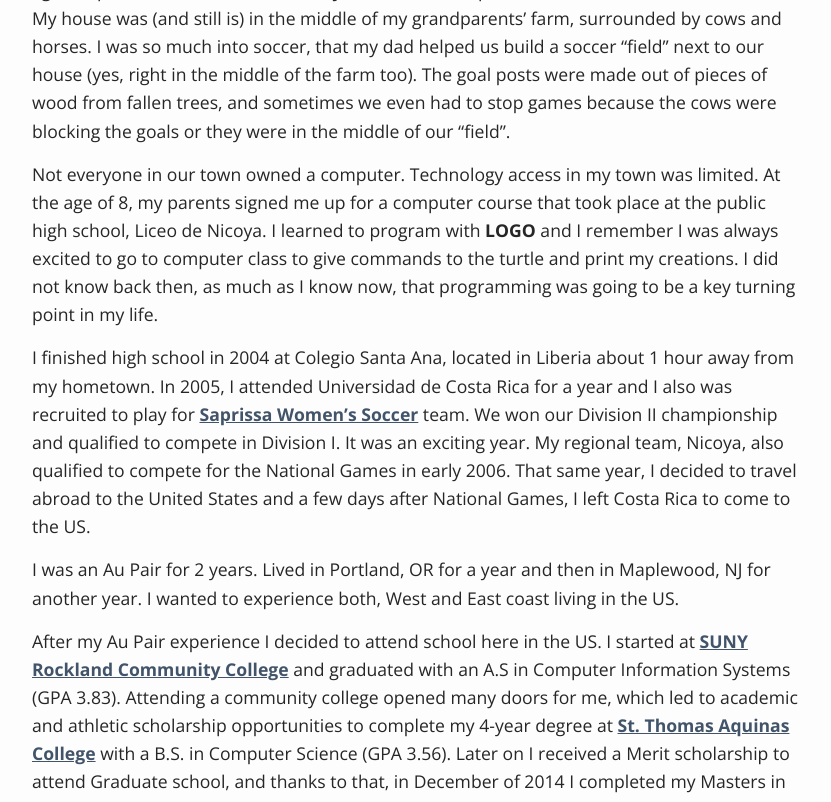
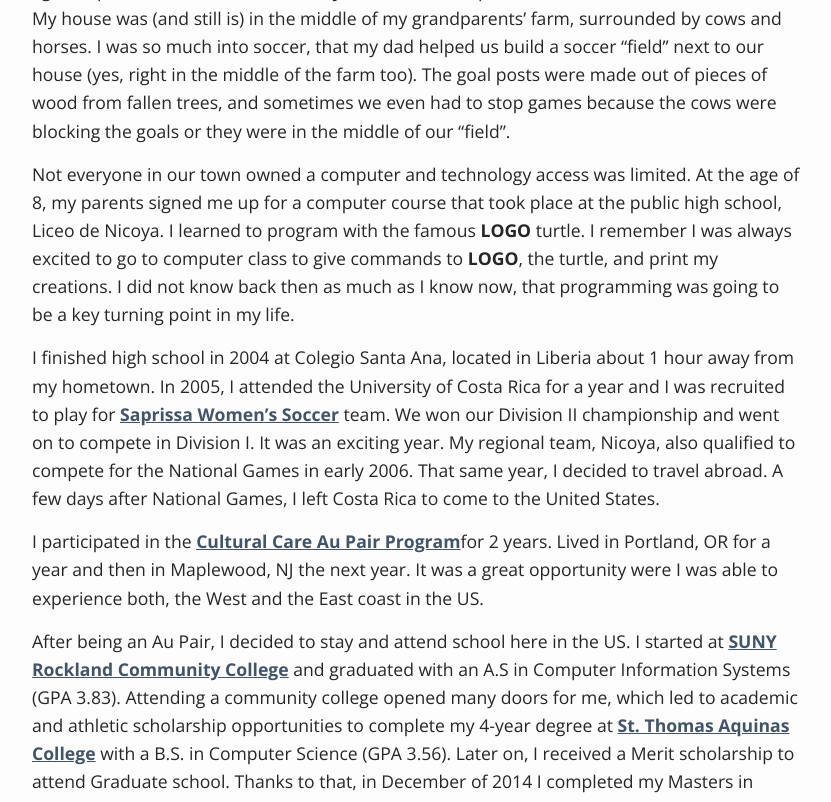
Before and after one commit to paoga87/jekyllsite, a Jekyll site: the page built from _pages/01_about.md, in a window 1280 px wide and 900 px high, scrolled down 689 px, cut to the strip 98-900 px from the top of the window. Shown: the whole strip, without its empty margins (223-1054 px from the left). Built offline with Jekyll 4.4.1, drawn with Linux system fonts in a browser that asks for light colours; some web fonts are replaced; some of the changed text lies outside the part shown.

Commit message:
Grammar tune up

```diff
--- a/_pages/01_about.md
+++ b/_pages/01_about.md
@@ -7,19 +7,22 @@
 
 <div class="img-profile"><img src="../img/pg.jpg" caption="Paola Garcia Cardenas - Personal Website" /></div>
 
-I grew up in a small town called **Nicoya**, located in the province of **Guanacaste, Costa Rica**. My house was (and still is) in the middle of my grandparents’  farm, surrounded by cows and horses. I was so much into soccer, that my dad helped us build a soccer “field” next to our house (yes, right in the middle of the farm too). The goal posts were made out of pieces of wood from fallen trees, and sometimes we even had to stop games because the cows were blocking the goals or they were in the middle of our “field”.
+I grew up in a small town called **Nicoya**, located in the province of **Guanacaste, Costa Rica**. My house was (and still is) in the middle of my grandparents’ farm, surrounded by cows and horses. I was so much into soccer, that my dad helped us build a soccer “field” next to our house (yes, right in the middle of the farm too). The goal posts were made out of pieces of wood from fallen trees, and sometimes we even had to stop games because the cows were blocking the goals or they were in the middle of our “field”.
 
-Not everyone in our town owned a computer. Technology access in my town was limited. At the age of 8, my parents signed me up for a computer course that took place at the public high school, Liceo de Nicoya. I learned to program with **LOGO** and I remember  I was always excited to go to computer class to give commands to the turtle and print my creations. I did not know back then, as much as I know now, that programming was going to be a key turning point in my life.
+Not everyone in our town owned a computer and technology access was limited. At the age of 8, my parents signed me up for a computer course that took place at the public high school, Liceo de Nicoya. I learned to program with the famous **LOGO** turtle. I remember I was always excited to go to computer class to give commands to **LOGO**, the turtle, and print my creations. I did not know back then as much as I know now, that programming was going to be a key turning point in my life.
 
-I finished high school in 2004 at Colegio Santa Ana, located in Liberia about 1 hour away from my hometown. In 2005, I attended Universidad de Costa Rica for a year and I also was recruited to play for [Saprissa Women’s Soccer][Saprissa] team. We won our Division II championship and qualified to compete in Division I. It was an exciting year. My regional team, Nicoya, also qualified to compete for the National Games in early 2006. That same year, I decided to travel abroad to the United States and a few days after National Games, I left Costa Rica to come to the US.
+I finished high school in 2004 at Colegio Santa Ana, located in Liberia about 1 hour away from my hometown. In 2005, I attended the University of Costa Rica for a year and I was recruited to play for [Saprissa Women’s Soccer][Saprissa] team. We won our Division II championship and went on to compete in Division I. It was an exciting year. My regional team, Nicoya, also qualified to compete for the National Games in early 2006. That same year, I decided to travel abroad. A few days after National Games, I left Costa Rica to come to the United States.
 
-I was an Au Pair for 2 years. Lived in Portland, OR for a year and then in Maplewood, NJ for another year. I wanted to experience both, West and East coast living in the US.
+I participated in the [Cultural Care Au Pair Program][AuPair]for 2 years. Lived in Portland, OR for a year and then in Maplewood, NJ the next year. It was a great opportunity were I was able to experience both, the West and the East coast in the US.
 
-After my Au Pair experience I decided to attend school here in the US. I started at [SUNY Rockland Community College][SUNY] and graduated with an A.S in Computer Information Systems (GPA 3.83). Attending a community college opened many doors for me, which led to academic and athletic scholarship opportunities to complete my 4-year degree at  [St. Thomas Aquinas College][STAC] with a B.S. in Computer Science (GPA 3.56). Later on I received a Merit scholarship to attend Graduate school, and thanks to that, in December of 2014 I completed my Masters in Computer Science (GPA 3.81) at Pace University.
+After being an Au Pair, I decided to stay and attend school here in the US. I started at [SUNY Rockland Community College][SUNY] and graduated with an A.S in Computer Information Systems (GPA 3.83). Attending a community college opened many doors for me, which led to academic and athletic scholarship opportunities to complete my 4-year degree at [St. Thomas Aquinas College][STAC] with a B.S. in Computer Science (GPA 3.56). Later on, I received a Merit scholarship to attend Graduate school. Thanks to that, in December of 2014 I completed my Masters in Computer Science (GPA 3.81) at Pace University.
 
-I currently work as an Adjunct Teacher of Computer Studies at [Rockland Community College][SUNY], and as a web developer contractor; when not at work, you can find me at the gym or home reading a book with my dog and cats!
-Thank you for stopping by. Please visit my blog and let me know what you think!
+I currently work as a Web Developer at [On-Net Surveillance Systems, Inc. (OnSSI)][OnSSI]. I am also an Adjunct of Computer Studies at [Rockland Community College][SUNY] and an Adunct of Computer Science at [St. Thomas Aquinas College][STAC].
+
+When not at work, you can find me at the gym or home reading a book with my dog and cats! Thank you for stopping by. Please visit my blog and let me know what you think!
 
 [Saprissa]: 	http://www.saprissa.cr/
+[AuPair]:		https://culturalcare.com/
+[OnSSI]:		https://onssi.com
 [SUNY]:			http://www.sunyrockland.edu/
 [STAC]:			http://www.stac.edu/
```
